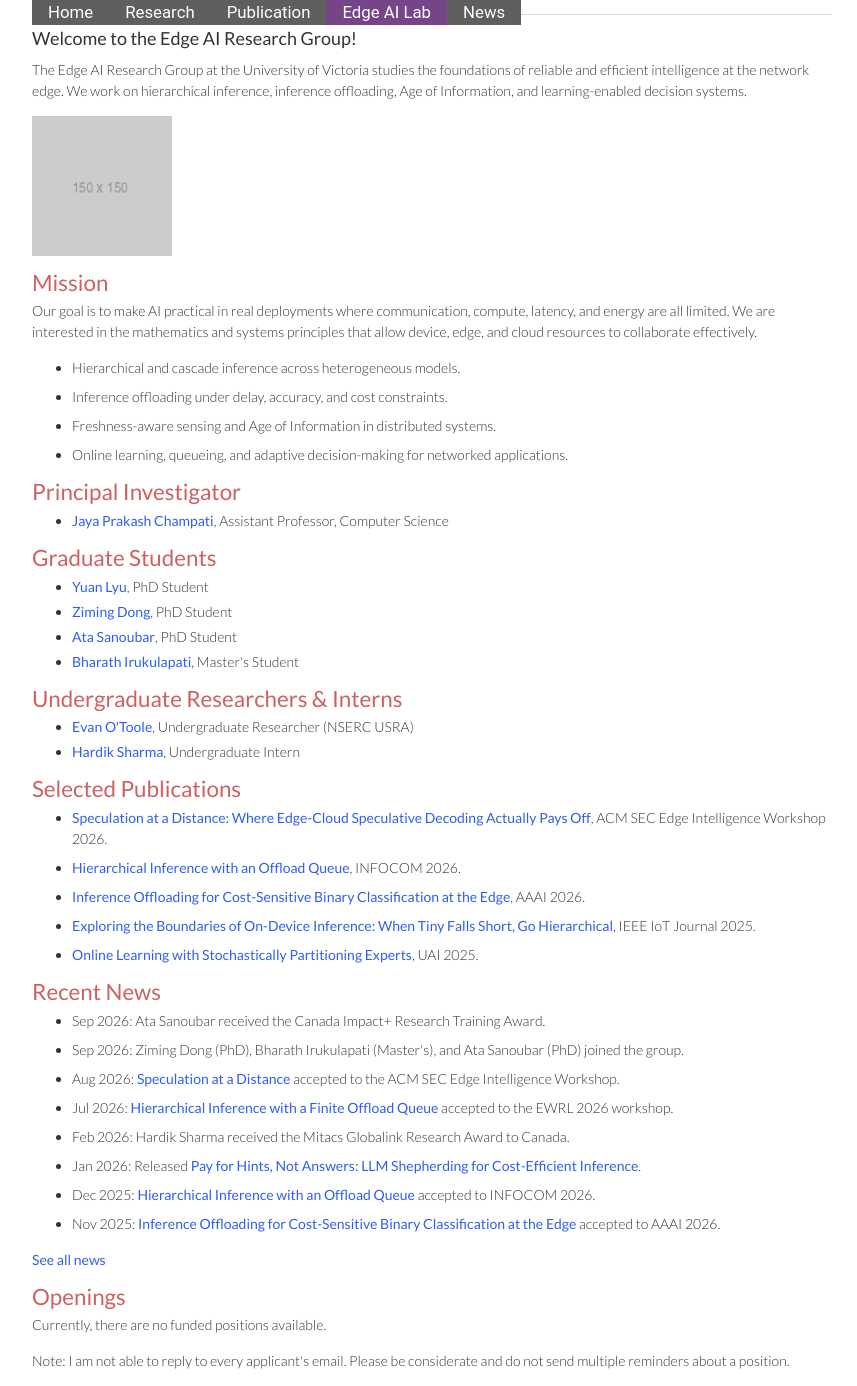
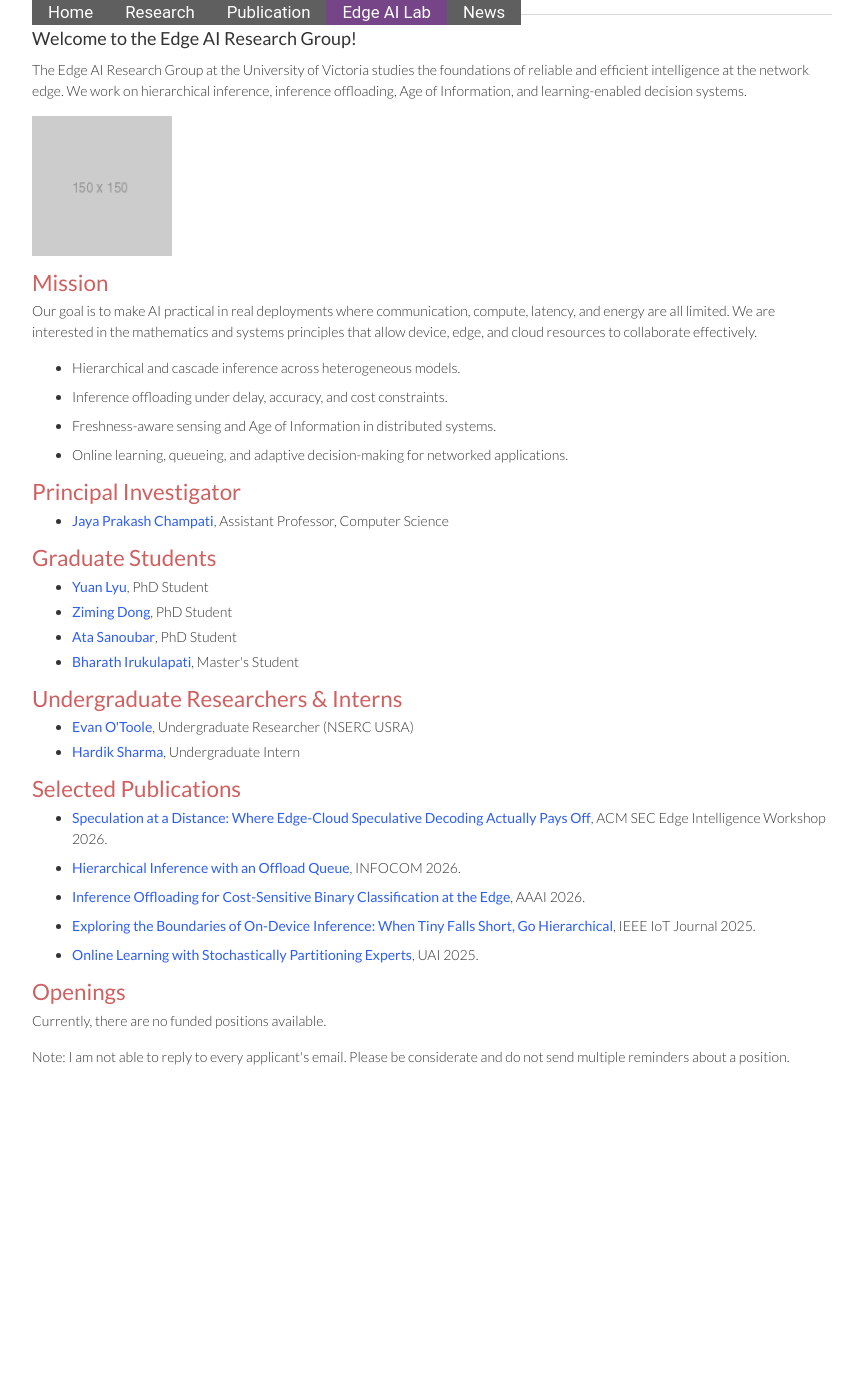
Before and after one commit to jpchampati/Website, a Jekyll site: the page lab.html, which Jekyll copies as it is, in a window 1280 px wide. Shown: the whole page, without its empty margins (208-1065 px from the left). Built offline with Jekyll 4.4.1, drawn with Linux system fonts in a browser that asks for light colours; nearby versions of some CDN libraries; after the commit the page ends 1082 px from its top, so only the background shows below that.

Commit message:
Remove news section from lab page

```diff
--- a/index.html
+++ b/index.html
@@ -91,8 +91,8 @@
             I lead the <a href="lab.html">Edge AI Research Group</a> at UVic. Our
             lab studies hierarchical inference, inference offloading, online
             learning, and information freshness in networked systems. The lab
-            page includes current members, recent news, selected papers, and the
-            current openings note.
+            page includes current members, selected papers, and the current
+            openings note.
           </p>
 
           <h3>Teaching</h3>
--- a/lab.html
+++ b/lab.html
@@ -80,19 +80,6 @@
             <li><a href="https://openreview.net/forum?id=DbOqN3kGVb" target="_blank" rel="noopener">Online Learning with Stochastically Partitioning Experts</a>, UAI 2025.</li>
           </ul>
 
-          <h3>Recent News</h3>
-          <ul class="section-list">
-            <li>Sep 2026: Ata Sanoubar received the Canada Impact+ Research Training Award.</li>
-            <li>Sep 2026: Ziming Dong (PhD), Bharath Irukulapati (Master's), and Ata Sanoubar (PhD) joined the group.</li>
-            <li>Aug 2026: <a href="https://arxiv.org/abs/2606.25091" target="_blank" rel="noopener">Speculation at a Distance</a> accepted to the ACM SEC Edge Intelligence Workshop.</li>
-            <li>Jul 2026: <a href="https://drive.google.com/file/d/1AnIV6TLMqOU0PE9_GeGMsy0f_weRCcdb/view?usp=sharing" target="_blank" rel="noopener">Hierarchical Inference with a Finite Offload Queue</a> accepted to the EWRL 2026 workshop.</li>
-            <li>Feb 2026: Hardik Sharma received the Mitacs Globalink Research Award to Canada.</li>
-            <li>Jan 2026: Released <a href="https://arxiv.org/abs/2601.22132" target="_blank" rel="noopener">Pay for Hints, Not Answers: LLM Shepherding for Cost-Efficient Inference</a>.</li>
-            <li>Dec 2025: <a href="https://drive.google.com/file/d/1XXPzOzJxrvIoTCtX1iMRDHhuSsbVbO4F/view?usp=sharing" target="_blank" rel="noopener">Hierarchical Inference with an Offload Queue</a> accepted to INFOCOM 2026.</li>
-            <li>Nov 2025: <a href="https://arxiv.org/abs/2509.15674" target="_blank" rel="noopener">Inference Offloading for Cost-Sensitive Binary Classification at the Edge</a> accepted to AAAI 2026.</li>
-          </ul>
-          <p><a href="news.html">See all news</a></p>
-
           <h3>Openings</h3>
           <p>
             Currently, there are no funded positions available.
```
